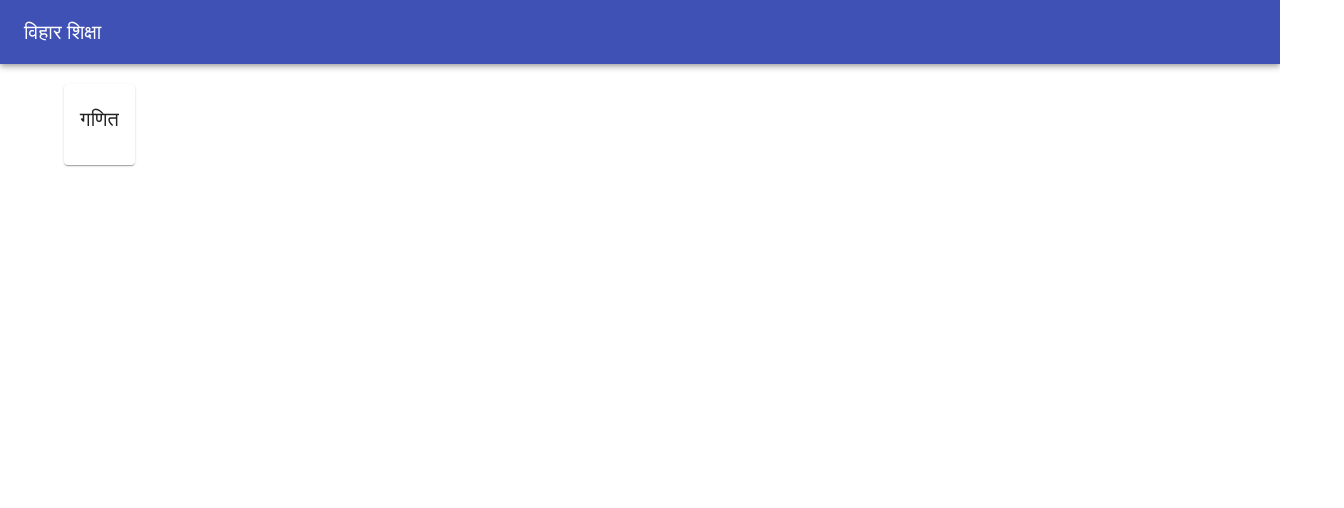
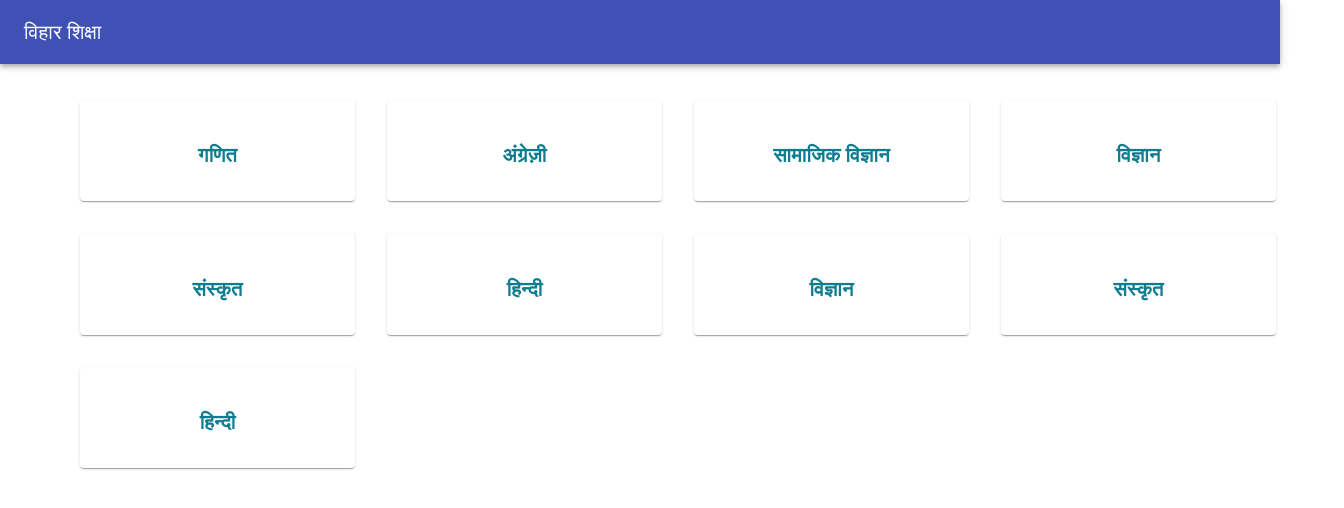
Before and after one commit to Tarun-kumar-singh/viharsiksha, a React (Create React App) app: page / in a window 1280 px wide. Shown: the top 508 px of the page, 1344 px wide, since content can reach past the window. Built offline with nearby package versions, Linux system fonts and the light colour scheme.

Commit message:
hover event

```diff
--- a/src/component/comman/card.jsx
+++ b/src/component/comman/card.jsx
@@ -6,21 +6,20 @@ import Typography from '@material-ui/core/Typography';
 
 const useStyles = makeStyles({
   root: {
-    // maxWidth: '15%',
-    cursor:'pointer'
-  },
-  bullet: {
-    display: 'inline-block',
-    margin: '0 2px',
-    transform: 'scale(0.8)',
+    minWidth: 275,
+    cursor:'pointer',
+    textAlign:'center',
+    fontWeight:700
   },
   title: {
     fontSize: 20,
-    paddingTop:'10%'
-  },
-  pos: {
-    marginBottom: 12,
-  },
+    paddingTop:'10%',
+    fontWeight:700,
+    color:'#0f7c90',
+    '&:hover':{
+        color:'#3c3b37'
+    }
+  }
 });
 
 const DisplayCard = (props) => {
--- a/src/component/users/home.jsx
+++ b/src/component/users/home.jsx
@@ -15,23 +15,23 @@ const useStyles = makeStyles((theme) => ({
   }));
 const Home = () =>{
 
-    const subjectList = ['गणित',
-    // 'अंग्रेज़ी', 'सामाजिक विज्ञान', 'विज्ञान', 'संस्कृत', 'हिन्दी','विज्ञान', 'संस्कृत', 'हिन्दी'
-]
+    const subjectList = ['गणित','अंग्रेज़ी', 'सामाजिक विज्ञान', 'विज्ञान', 'संस्कृत', 'हिन्दी','विज्ञान', 'संस्कृत', 'हिन्दी']
     const classes = useStyles();
 
     return(
         <div>
            <NavBar/>
-           <div className={classes.subjectList}>
-           <Box display="flex" justifyContent="flex-start">
+           <div className={classes.subjectList} style={{ width: '100%' }}>
+           <Box style={{marginTop:'20px'}} width="100%" display="flex" flexWrap="wrap" spacing={10}>
 
             {
                 subjectList.map((el, index) => (
+                    <Box p={1} m={1}>
                     <DisplayCard
                         key={index}
                         title={el}
                     />
+                    </Box>
                 ))
             }
 
```
